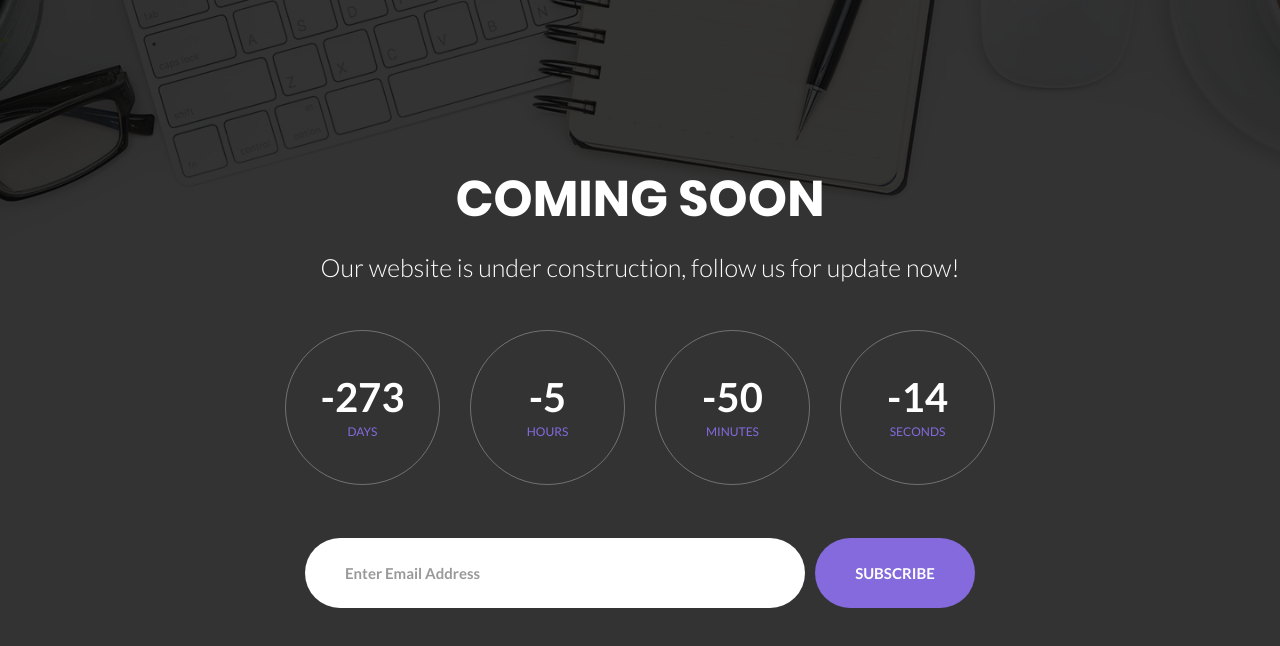
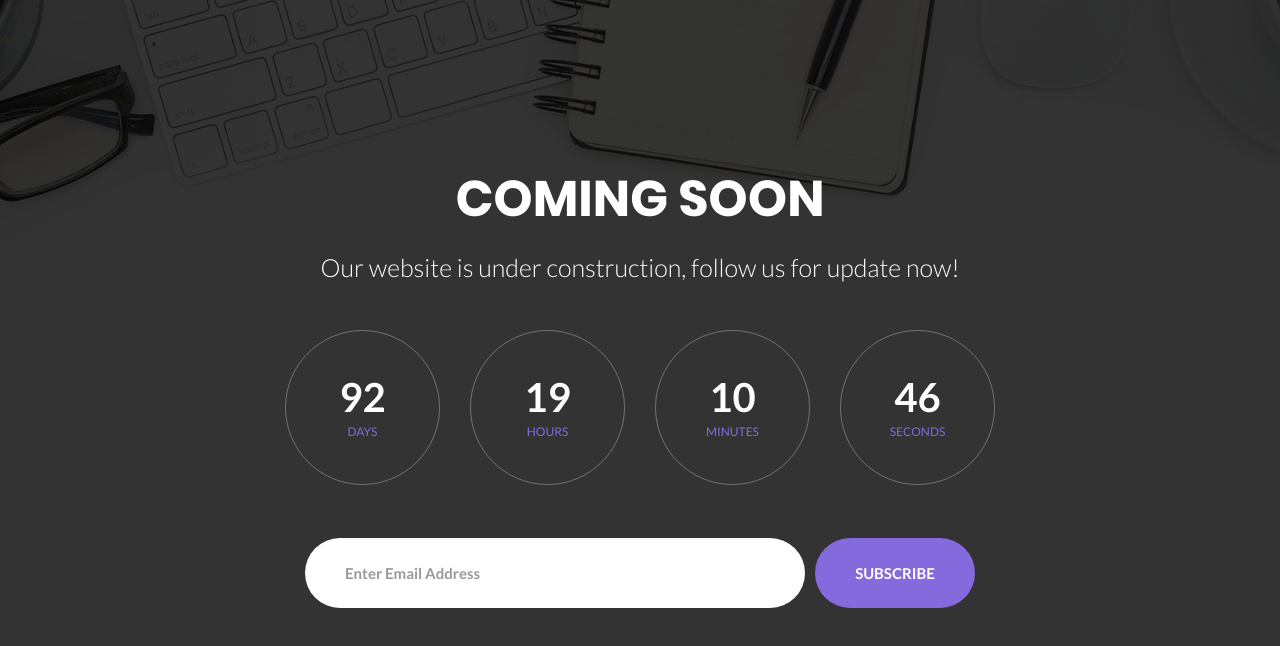
Before and after one commit to morshed0099/jobTask, a React (Create React App) app: page / in a window 1280 px wide. Shown: the top 646 px of the page. Built offline with nearby package versions, Linux system fonts and the light colour scheme.

Commit message:
date cout set date

```diff
--- a/src/components/Counter.js
+++ b/src/components/Counter.js
@@ -15,7 +15,7 @@ export default function Counter() {
       day = hour * 24;
 
     let clockInterval = setInterval(() => {
-      const end = new Date("Jul 05, 2022 12:00:00").getTime();
+      const end = new Date("Jul 05, 2023 12:00:00").getTime();
       const current = new Date().getTime();
       const remaining = end-current;
 
```
